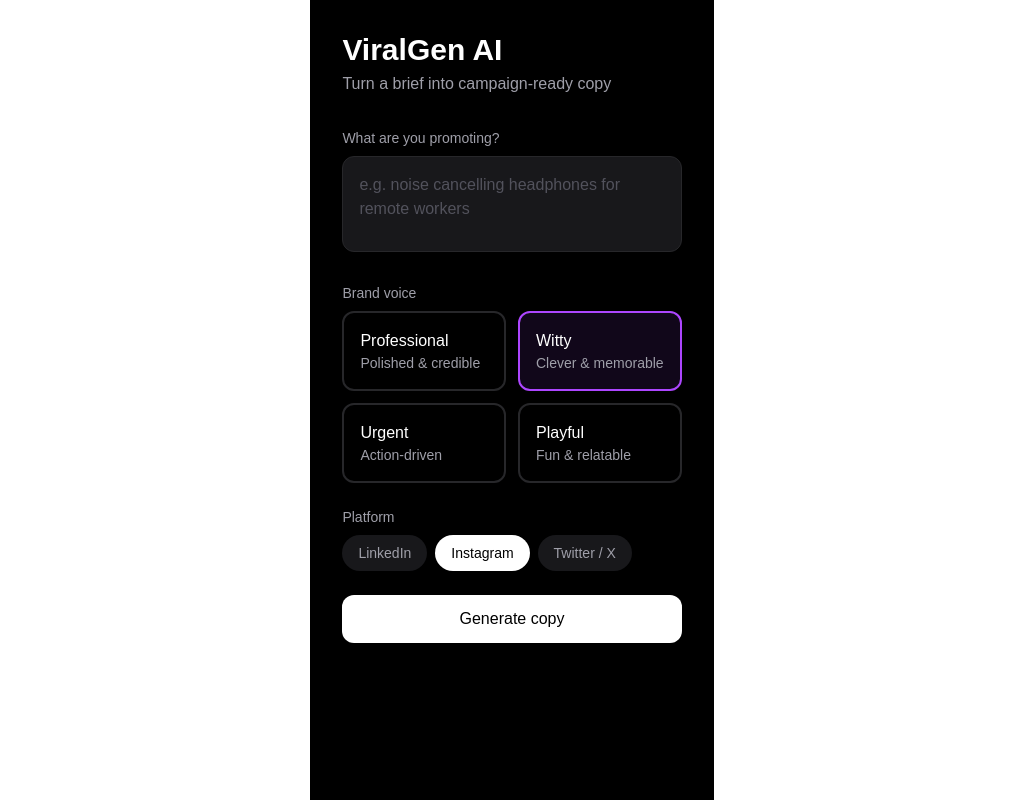
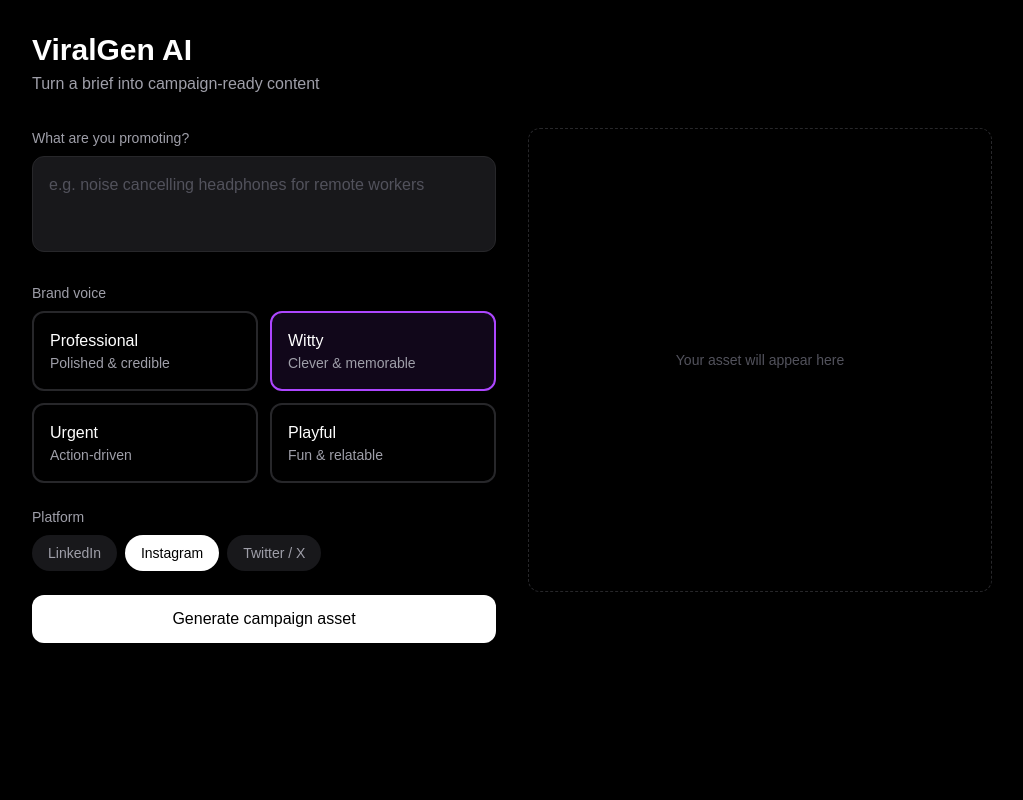
Before and after one commit to vidit-141/ViralGen-AI, a Next.js app in the folder frontend/: page / in a window 1280 px wide. Shown: the whole page, without its empty margins (128-1151 px from the left). Built offline with nearby package versions, Linux system fonts and the light colour scheme; no server answers.

Commit message:
ui: two column layout with image output panel

```diff
--- a/frontend/app/page.tsx
+++ b/frontend/app/page.tsx
@@ -1,16 +1,20 @@
 "use client";
 
 import { useState } from "react";
-import { generateCopy, Persona, Platform, CopyResponse } from "@/lib/api";
+import { generateAsset, Persona, Platform, AssetResponse } from "@/lib/api";
 import PersonaSelector from "@/components/PersonaSelector";
 import PlatformToggle from "@/components/PlatformToggle";
 import CopyOutput from "@/components/CopyOutput";
+import ImageOutput from "@/components/ImageOutput";
+import ImageSkeleton from "@/components/ImageSkeleton";
+
+const API_BASE = process.env.NEXT_PUBLIC_API_URL || "http://localhost:8000";
 
 export default function Home() {
   const [brief, setBrief] = useState("");
   const [persona, setPersona] = useState<Persona>("witty");
   const [platform, setPlatform] = useState<Platform>("instagram");
-  const [result, setResult] = useState<CopyResponse | null>(null);
+  const [result, setResult] = useState<AssetResponse | null>(null);
   const [loading, setLoading] = useState(false);
   const [error, setError] = useState("");
 
@@ -24,7 +28,7 @@ export default function Home() {
     setResult(null);
 
     try {
-      const res = await generateCopy(brief, persona, platform);
+      const res = await generateAsset(brief, persona, platform);
       setResult(res);
     } catch (e: any) {
       setError(e.message || "Something went wrong");
@@ -34,10 +38,12 @@ export default function Home() {
   };
 
   return (
-    <main className="min-h-screen bg-black text-white p-8 max-w-2xl mx-auto">
+    <main className="min-h-screen bg-black text-white">
+      <div className="max-w-5xl mx-auto p-8">
         <h1 className="text-3xl font-semibold mb-1">ViralGen AI</h1>
-      <p className="text-zinc-400 mb-8">Turn a brief into campaign-ready copy</p>
+        <p className="text-zinc-400 mb-8">Turn a brief into campaign-ready content</p>
 
+        <div className="grid grid-cols-1 lg:grid-cols-2 gap-8">
           <div className="space-y-6">
             <div>
               <label className="text-sm text-zinc-400 mb-2 block">What are you promoting?</label>
@@ -62,15 +68,41 @@ export default function Home() {
             <button
               onClick={handleGenerate}
               disabled={loading}
-          className="w-full py-3 rounded-xl bg-white text-black font-medium hover:bg-zinc-200 transition-all disabled:opacity-50"
+              className="w-full py-3 rounded-xl bg-white text-black font-medium hover:bg-zinc-200 transition-all disabled:opacity-50 disabled:cursor-not-allowed"
             >
-          {loading ? "Generating..." : "Generate copy"}
+              {loading ? "Generating..." : "Generate campaign asset"}
             </button>
 
             {error && <div className="text-red-400 text-sm">{error}</div>}
 
             {result && <CopyOutput text={result.copy} />}
           </div>
+
+          <div className="space-y-4">
+            {loading && <ImageSkeleton />}
+
+            {result && (
+              <div className="space-y-4 animate-fade-in">
+                <ImageOutput
+                  imageUrl={result.image_url}
+                  compositeUrl={result.composite_url}
+                  apiBase={API_BASE}
+                />
+                <div className="p-4 rounded-xl bg-zinc-900 border border-zinc-800 space-y-2">
+                  <p className="text-xs text-zinc-500">Refined image prompt</p>
+                  <p className="text-xs text-zinc-300 leading-relaxed">{result.refined_image_prompt}</p>
+                </div>
+              </div>
+            )}
+
+            {!loading && !result && (
+              <div className="w-full aspect-square rounded-xl border border-zinc-800 border-dashed flex items-center justify-center">
+                <p className="text-zinc-600 text-sm">Your asset will appear here</p>
+              </div>
+            )}
+          </div>
+        </div>
+      </div>
     </main>
   );
 }
```
Lines whose indentation alone changed are shown as unchanged.
